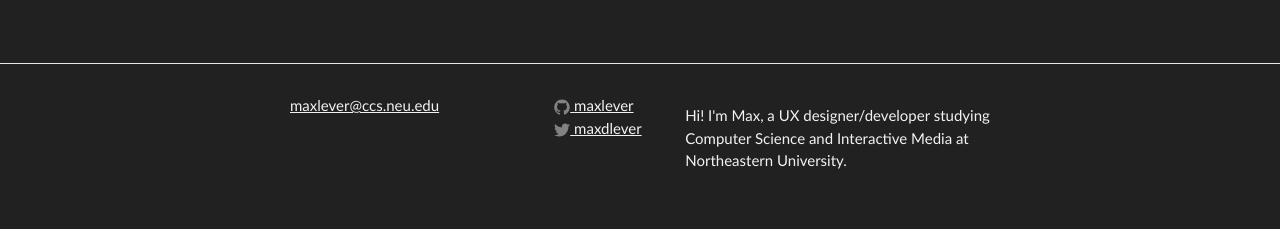
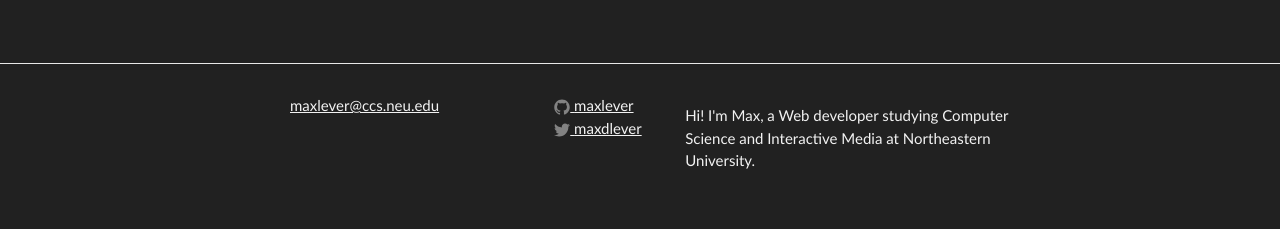
Before and after one commit to maxlever/maxlever.me, a Jekyll site: the page built from index2.html, in a window 1280 px wide. Shown: the part 1379-1608 px from the top of the page. Built offline with Jekyll 4.4.1, drawn with Linux system fonts in a browser that asks for light colours.

Commit message:
update footer

```diff
--- a/_config.yml
+++ b/_config.yml
@@ -2,7 +2,7 @@
 title: Max Lever
 email: maxlever@ccs.neu.edu
 description: > # this means to ignore newlines until "baseurl:"
-  Hi! I'm Max, a UX designer/developer studying Computer Science and
+  Hi! I'm Max, a Web developer studying Computer Science and
   Interactive Media at Northeastern University.
 baseurl: "" # the subpath of your site, e.g. /blog/
 url: "http://maxlever.me" # the base hostname & protocol for your site
```
